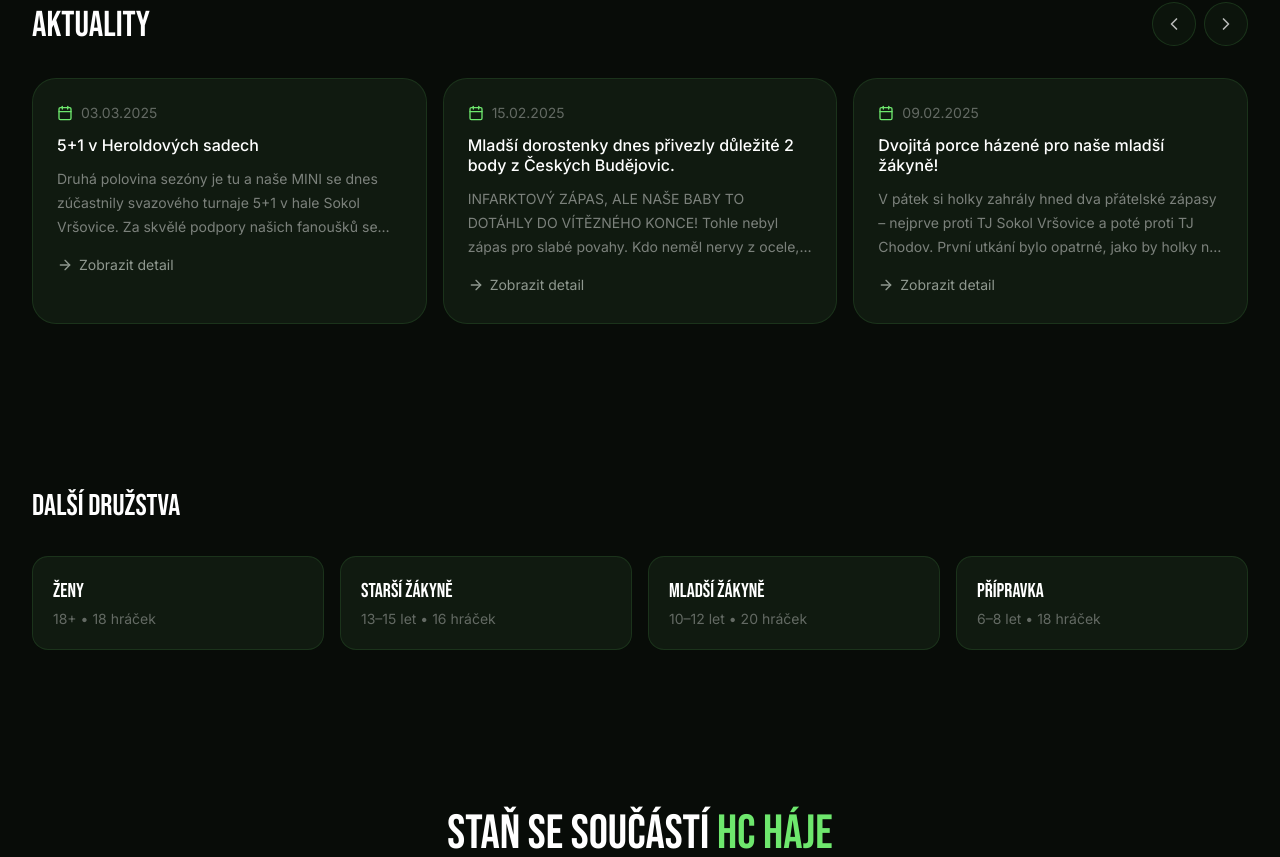
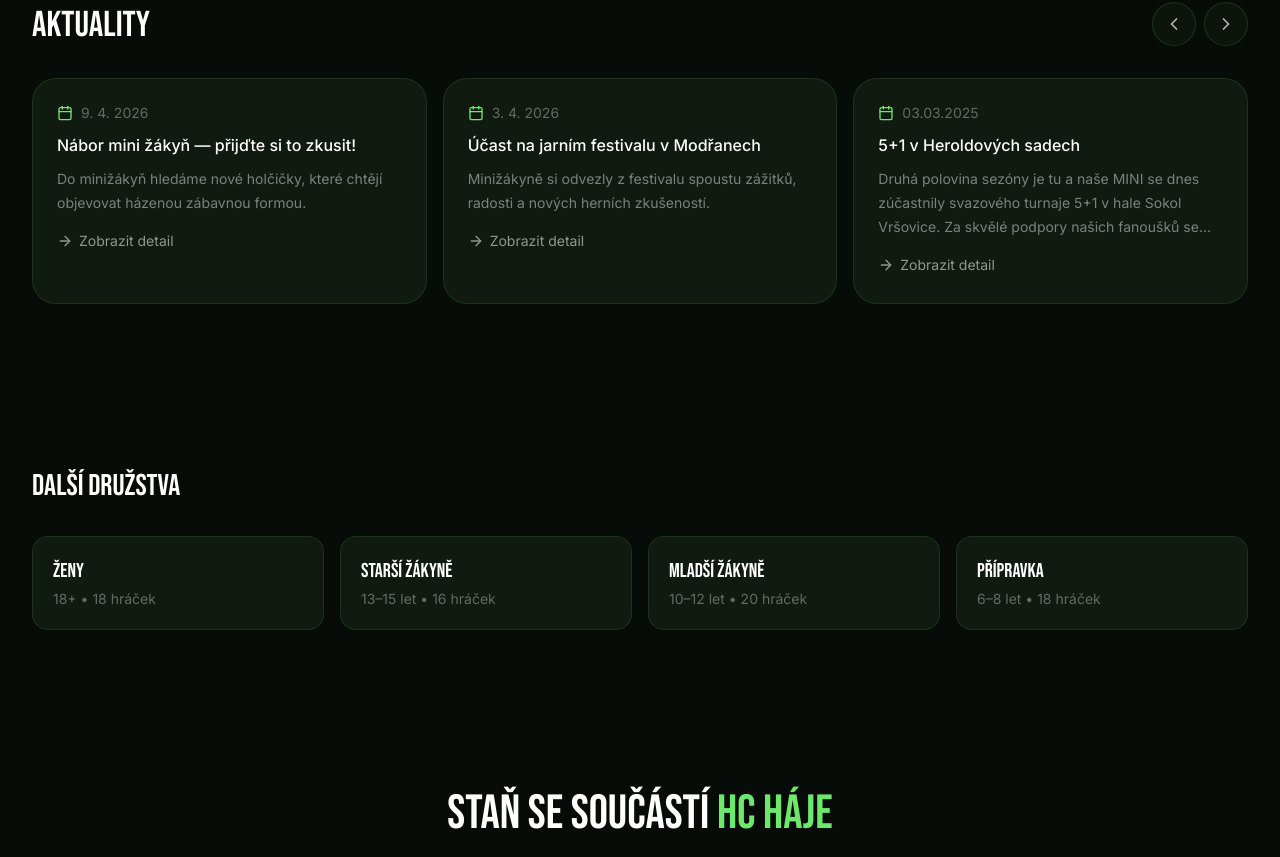
Before and after one commit to jakub245/hchaje-web, a React (Vite) app: page /druzstva/mini-zakyne in a window 1280 px wide. Shown: the part 3733-4590 px from the top of the page. Built offline with nearby package versions, Linux system fonts and the light colour scheme.

Commit message:
Update DruzstvoDetail.tsx

```diff
--- a/src/app/pages/DruzstvoDetail.tsx
+++ b/src/app/pages/DruzstvoDetail.tsx
@@ -151,52 +151,7 @@ export default function DruzstvoDetail() {
           { name: team.coach, phone: "", email: "" },
           ...(team.assistantCoach ? [{ name: team.assistantCoach, phone: "", email: "" }] : []),
         ];
-  const displayedNews = isMiniTeam
-    ? [
-        {
-          title: "5+1 v Heroldových sadech",
-          date: "03.03.2025",
-          excerpt:
-            "Druhá polovina sezóny je tu a naše MINI se dnes zúčastnily svazového turnaje 5+1 v hale Sokol Vršovice. Za skvělé podpory našich fanoušků se hájecké bojovnice utkaly s týmy Kobylek, Slávie, Vršovic, Chodova a Dukly. Hrály s nadšením a zápas od zápasu...",
-        },
-        {
-          title: "Mladší dorostenky dnes přivezly důležité 2 body z Českých Budějovic.",
-          date: "15.02.2025",
-          excerpt:
-            "INFARKTOVÝ ZÁPAS, ALE NAŠE BABY TO DOTÁHLY DO VÍTĚZNÉHO KONCE! Tohle nebyl zápas pro slabé povahy. Kdo neměl nervy z ocele, ten si je dneska solidně pocuchal. Od první minuty se jelo bomby – jeden gól tam, druhý zpátky, fauly, drama, emoce až do nebes...",
-        },
-        {
-          title: "Dvojitá porce házené pro naše mladší žákyně!",
-          date: "09.02.2025",
-          excerpt:
-            "V pátek si holky zahrály hned dva přátelské zápasy – nejprve proti TJ Sokol Vršovice a poté proti TJ Chodov. První utkání bylo opatrné, jako by holky na hřišti teprve hledaly jistotu. Přihrávky občas postrádaly přesnost a chyběla dravost v obraně, ale...",
-        },
-      ]
-    : isPripravkaTeam
-      ? [
-          {
-            title: "Mladší dorostenky dnes přivezly důležité 2 body z Českých Budějovic.",
-            date: "15.02.2025",
-            excerpt:
-              "INFARKTOVÝ ZÁPAS, ALE NAŠE BABY TO DOTÁHLY DO VÍTĚZNÉHO KONCE! Tohle nebyl zápas pro slabé povahy. Kdo neměl nervy z ocele, ten si je dneska solidně pocuchal. Od první minuty se jelo bomby – jeden gól tam, druhý zpátky, fauly, drama, emoce až do nebes...",
-          },
-          {
-            title: "Dvojitá porce házené pro naše mladší žákyně!",
-            date: "09.02.2025",
-            excerpt:
-              "V pátek si holky zahrály hned dva přátelské zápasy – nejprve proti TJ Sokol Vršovice a poté proti TJ Chodov. První utkání bylo opatrné, jako by holky na hřišti teprve hledaly jistotu. Přihrávky občas postrádaly přesnost a chyběla dravost v obraně, ale...",
-          },
-          {
-            title: "Zimní příprava žen \"A\" a části mladšího dorostu",
-            date: "05.02.2025",
-            excerpt:
-              "Ve dnech 1.2. až 3.2.2025 proběhl v Železném Brodě zimní přípravný kemp \"A\" družstva žen a části mladšího dorostu, kde se hráčky připravovaly na blížící se druhou část soutěžní sezony 2024 - 2025.",
-          },
-        ]
-      : newsSorted.map((item) => ({
-          ...item,
-          excerpt: "Nejnovější aktualita z týmu.",
-        }));
+  const displayedNews = newsSorted;
 
   return (
     <>
```
